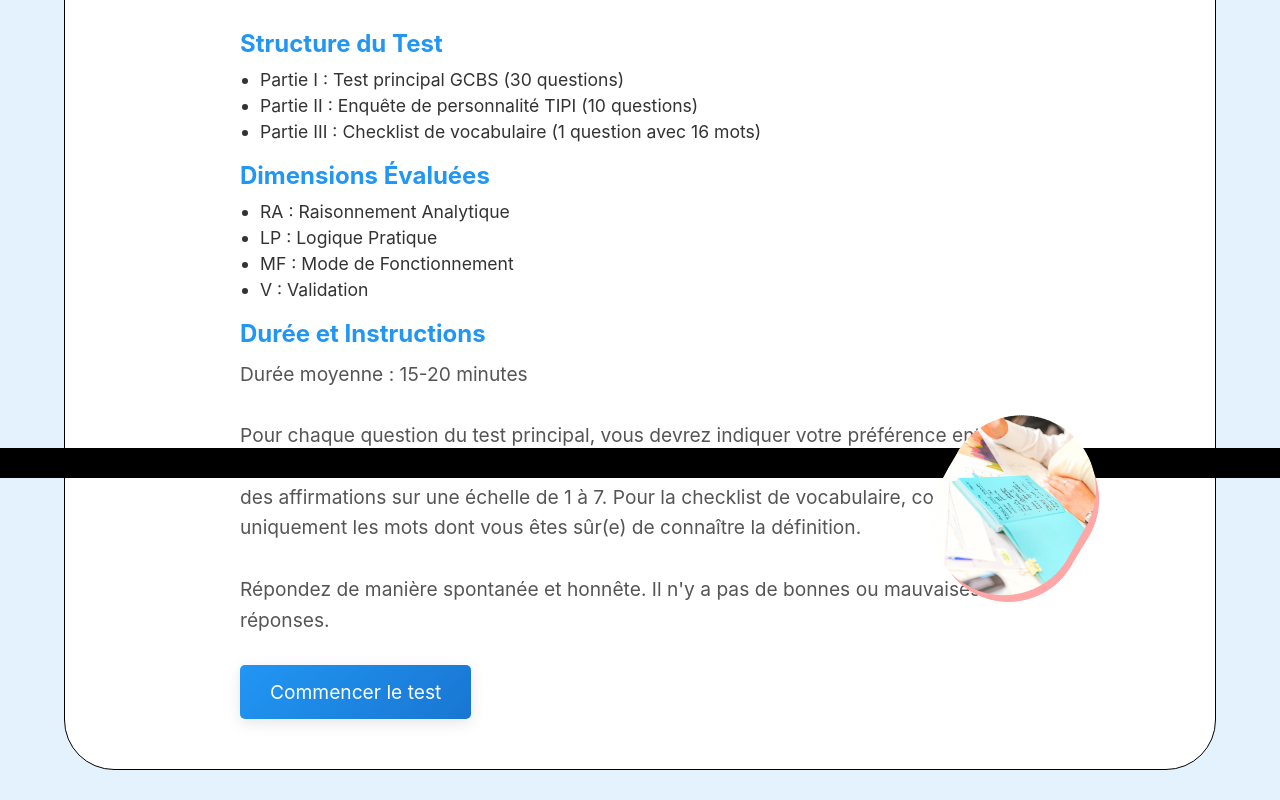
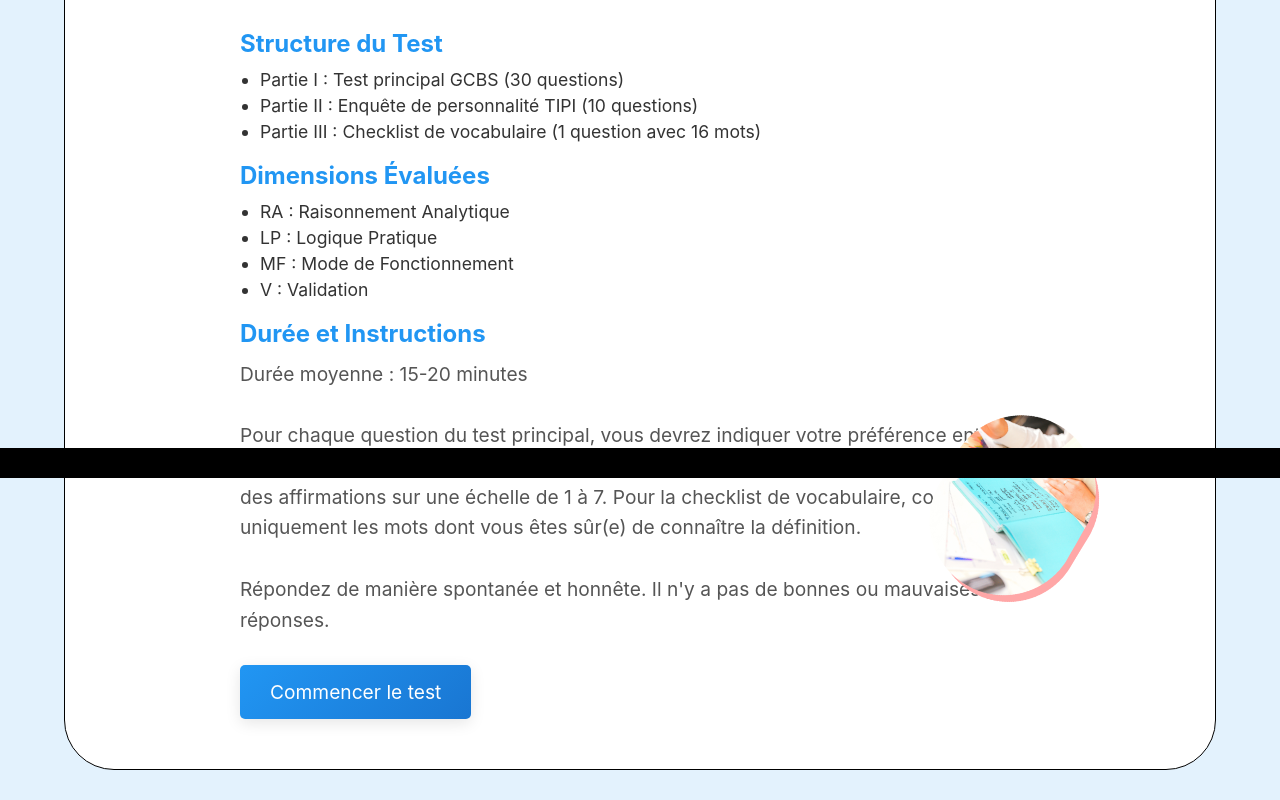
Before and after one commit to jeje-01350/projet-test-psycho, a React (Vite) app in the folder frontend/: page /gcbs in a window 1280 px wide. Shown: the part 322-1122 px from the top of the page. Built offline with nearby package versions, Linux system fonts and the light colour scheme.

Commit message:
refactor: remove unnecessary z-index from UserImage and SenseiImage in Ambi and GCBS intro pages

```diff
--- a/frontend/src/pages/Ambi/IntroAmbi.jsx
+++ b/frontend/src/pages/Ambi/IntroAmbi.jsx
@@ -125,7 +125,6 @@ const UserImage = styled.img`
   transform: rotate(15deg);
   max-width: 300px;
   height: auto;
-  z-index: 1;
 
   @media (max-width: 1200px) {
     max-width: 250px;
@@ -150,7 +149,6 @@ const SenseiImage = styled.img`
   top: 30px;
   width: 100px;
   height: auto;
-  z-index: 1;
 
   @media (max-width: 1024px) {
     width: 80px;
--- a/frontend/src/pages/GCBS/IntroGcbs.jsx
+++ b/frontend/src/pages/GCBS/IntroGcbs.jsx
@@ -125,7 +125,6 @@ const UserImage = styled.img`
   transform: rotate(15deg);
   max-width: 300px;
   height: auto;
-  z-index: 1;
 
   @media (max-width: 1200px) {
     max-width: 250px;
@@ -150,7 +149,6 @@ const SenseiImage = styled.img`
   top: 30px;
   width: 100px;
   height: auto;
-  z-index: 1;
 
   @media (max-width: 1024px) {
     width: 80px;
```
